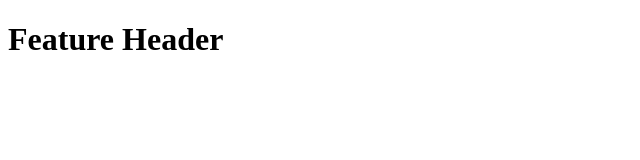
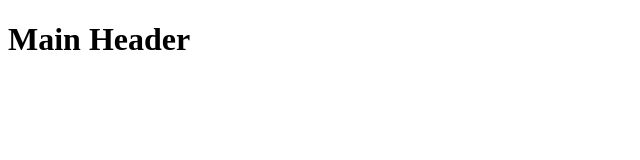
Before and after one commit to krishnapriya-2007/librarymanagement-system, a plain HTML site: page Gitpendsem/index.html in a window 1280 px wide. Shown: the whole page, without its empty margins (0-640 px from the left). Drawn offline with Linux system fonts and the light colour scheme.

Commit message:
Update main header

```diff
--- a/Gitpendsem/index.html
+++ b/Gitpendsem/index.html
@@ -4,6 +4,6 @@
     <title>My Website</title>
 </head>
 <body>
-   <h1>Feature Header</h1>
+  <h1>Main Header</h1>
 </body>
 </html>
```
